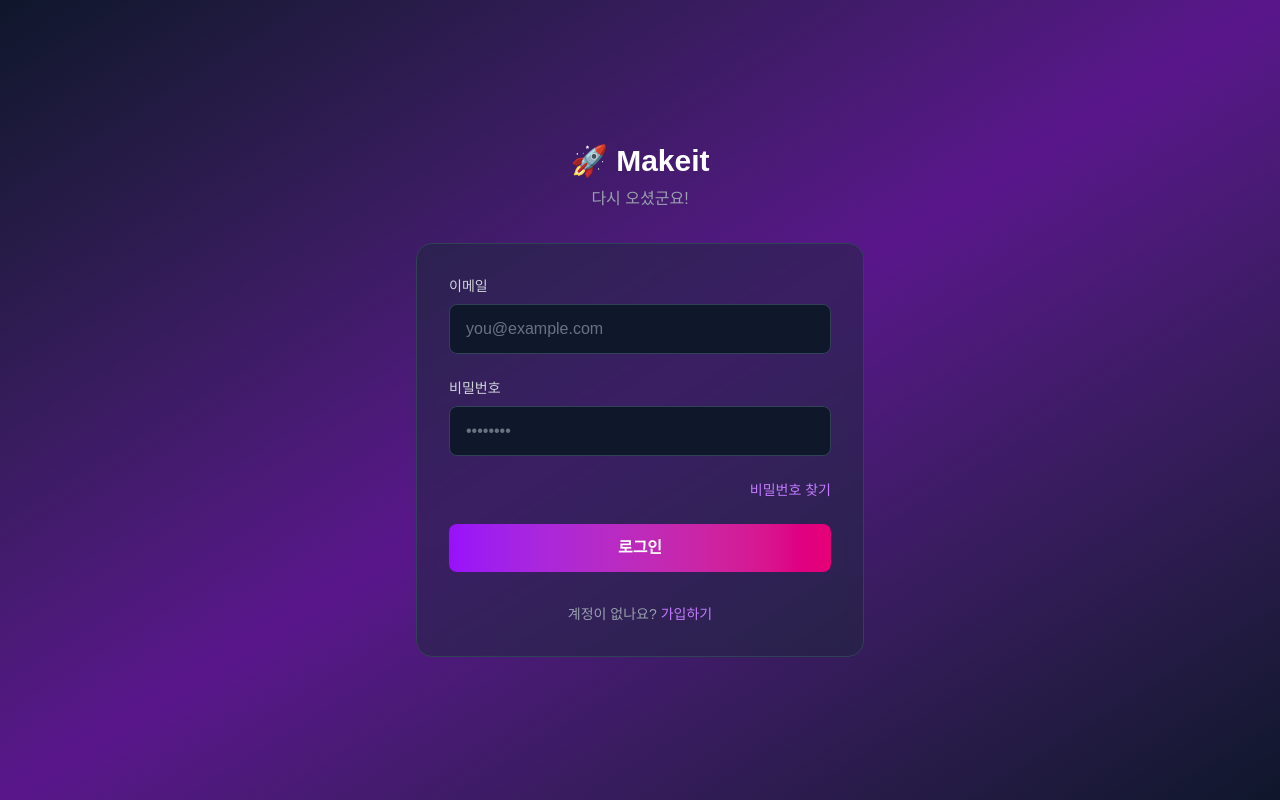
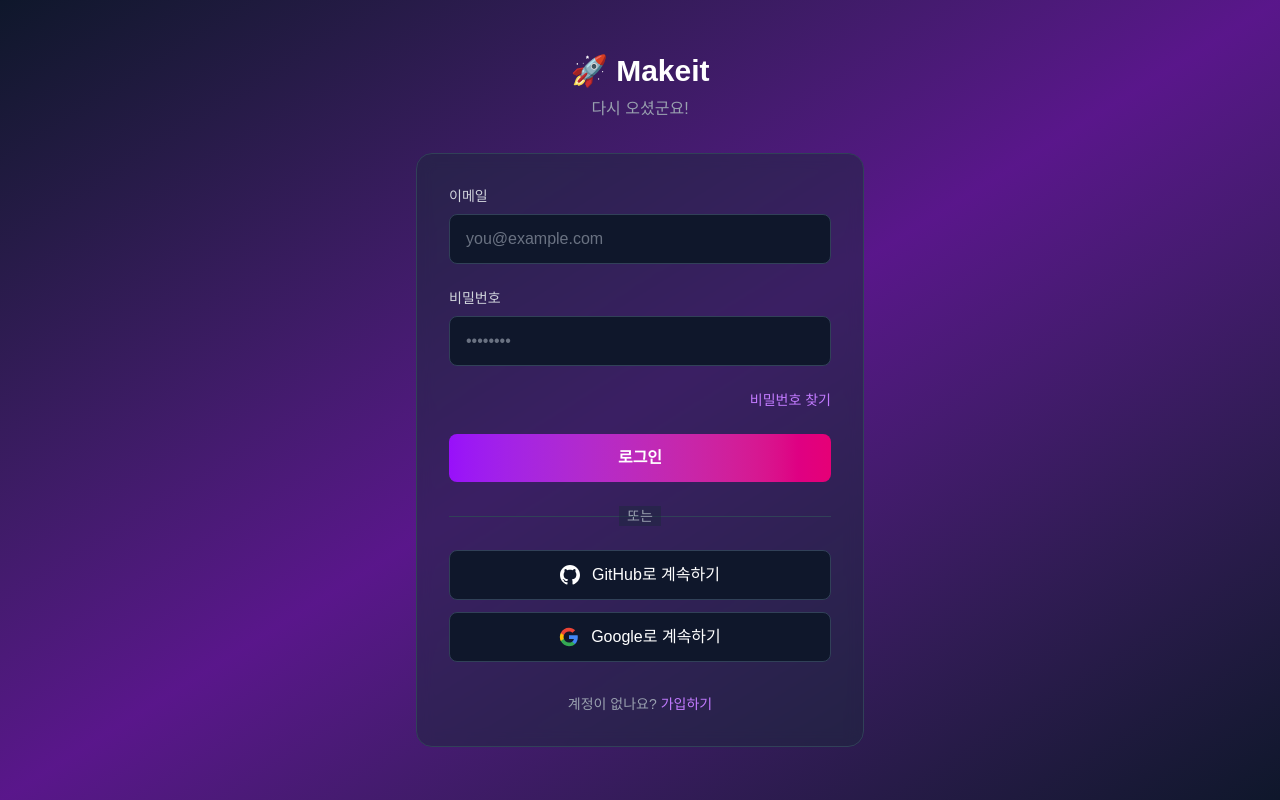
Before and after one commit to iskim1407-claw/makeit, a Next.js app: page /login in a window 1280 px wide. Built offline with nearby package versions, Linux system fonts and the light colour scheme.

Commit message:
Revert "fix: Remove OAuth buttons (email login only for now)"
This reverts commit b5dabc8c6c073a3e938fc1903c5ca9aab1439bfb.

```diff
--- a/src/app/login/page.tsx
+++ b/src/app/login/page.tsx
@@ -31,6 +31,21 @@
     }
 
     router.push('/dashboard')
+  }
+
+  const handleOAuth = async (provider: 'github' | 'google') => {
+    const supabase = createClient()
+
+    const { error } = await supabase.auth.signInWithOAuth({
+      provider,
+      options: {
+        redirectTo: `${window.location.origin}/auth/callback`,
+      },
+    })
+
+    if (error) {
+      setError(error.message)
+    }
   }
 
   return (
@@ -92,7 +107,40 @@
             </button>
           </form>
 
-          {/* OAuth 로그인은 추후 지원 예정 */}
+          <div className="mt-6">
+            <div className="relative">
+              <div className="absolute inset-0 flex items-center">
+                <div className="w-full border-t border-slate-700"></div>
+              </div>
+              <div className="relative flex justify-center text-sm">
+                <span className="px-2 bg-slate-800/50 text-gray-400">또는</span>
+              </div>
+            </div>
+
+            <div className="mt-6 space-y-3">
+              <button
+                onClick={() => handleOAuth('github')}
+                className="w-full flex items-center justify-center gap-3 px-4 py-3 bg-slate-900 border border-slate-700 rounded-lg text-white hover:bg-slate-800 transition"
+              >
+                <svg className="w-5 h-5" viewBox="0 0 24 24" fill="currentColor">
+                  <path d="M12 0c-6.626 0-12 5.373-12 12 0 5.302 3.438 9.8 8.207 11.387.599.111.793-.261.793-.577v-2.234c-3.338.726-4.033-1.416-4.033-1.416-.546-1.387-1.333-1.756-1.333-1.756-1.089-.745.083-.729.083-.729 1.205.084 1.839 1.237 1.839 1.237 1.07 1.834 2.807 1.304 3.492.997.107-.775.418-1.305.762-1.604-2.665-.305-5.467-1.334-5.467-5.931 0-1.311.469-2.381 1.236-3.221-.124-.303-.535-1.524.117-3.176 0 0 1.008-.322 3.301 1.23.957-.266 1.983-.399 3.003-.404 1.02.005 2.047.138 3.006.404 2.291-1.552 3.297-1.23 3.297-1.23.653 1.653.242 2.874.118 3.176.77.84 1.235 1.911 1.235 3.221 0 4.609-2.807 5.624-5.479 5.921.43.372.823 1.102.823 2.222v3.293c0 .319.192.694.801.576 4.765-1.589 8.199-6.086 8.199-11.386 0-6.627-5.373-12-12-12z"/>
+                </svg>
+                GitHub로 계속하기
+              </button>
+              <button
+                onClick={() => handleOAuth('google')}
+                className="w-full flex items-center justify-center gap-3 px-4 py-3 bg-slate-900 border border-slate-700 rounded-lg text-white hover:bg-slate-800 transition"
+              >
+                <svg className="w-5 h-5" viewBox="0 0 24 24">
+                  <path d="M22.56 12.25c0-.78-.07-1.53-.2-2.25H12v4.26h5.92c-.26 1.37-1.04 2.53-2.21 3.31v2.77h3.57c2.08-1.92 3.28-4.74 3.28-8.09z" fill="#4285F4"/>
+                  <path d="M12 23c2.97 0 5.46-.98 7.28-2.66l-3.57-2.77c-.98.66-2.23 1.06-3.71 1.06-2.86 0-5.29-1.93-6.16-4.53H2.18v2.84C3.99 20.53 7.7 23 12 23z" fill="#34A853"/>
+                  <path d="M5.84 14.09c-.22-.66-.35-1.36-.35-2.09s.13-1.43.35-2.09V7.07H2.18C1.43 8.55 1 10.22 1 12s.43 3.45 1.18 4.93l2.85-2.22.81-.62z" fill="#FBBC05"/>
+                  <path d="M12 5.38c1.62 0 3.06.56 4.21 1.64l3.15-3.15C17.45 2.09 14.97 1 12 1 7.7 1 3.99 3.47 2.18 7.07l3.66 2.84c.87-2.6 3.3-4.53 6.16-4.53z" fill="#EA4335"/>
+                </svg>
+                Google로 계속하기
+              </button>
+            </div>
+          </div>
 
           <p className="mt-8 text-center text-gray-400 text-sm">
             계정이 없나요?{' '}
--- a/src/app/signup/page.tsx
+++ b/src/app/signup/page.tsx
@@ -46,6 +46,21 @@
     }
 
     router.push('/dashboard')
+  }
+
+  const handleOAuth = async (provider: 'github' | 'google') => {
+    const supabase = createClient()
+
+    const { error } = await supabase.auth.signInWithOAuth({
+      provider,
+      options: {
+        redirectTo: `${window.location.origin}/auth/callback`,
+      },
+    })
+
+    if (error) {
+      setError(error.message)
+    }
   }
 
   return (
@@ -102,7 +117,40 @@
             </button>
           </form>
 
-          {/* OAuth 로그인은 추후 지원 예정 */}
+          <div className="mt-6">
+            <div className="relative">
+              <div className="absolute inset-0 flex items-center">
+                <div className="w-full border-t border-slate-700"></div>
+              </div>
+              <div className="relative flex justify-center text-sm">
+                <span className="px-2 bg-slate-800/50 text-gray-400">또는</span>
+              </div>
+            </div>
+
+            <div className="mt-6 space-y-3">
+              <button
+                onClick={() => handleOAuth('github')}
+                className="w-full flex items-center justify-center gap-3 px-4 py-3 bg-slate-900 border border-slate-700 rounded-lg text-white hover:bg-slate-800 transition"
+              >
+                <svg className="w-5 h-5" viewBox="0 0 24 24" fill="currentColor">
+                  <path d="M12 0c-6.626 0-12 5.373-12 12 0 5.302 3.438 9.8 8.207 11.387.599.111.793-.261.793-.577v-2.234c-3.338.726-4.033-1.416-4.033-1.416-.546-1.387-1.333-1.756-1.333-1.756-1.089-.745.083-.729.083-.729 1.205.084 1.839 1.237 1.839 1.237 1.07 1.834 2.807 1.304 3.492.997.107-.775.418-1.305.762-1.604-2.665-.305-5.467-1.334-5.467-5.931 0-1.311.469-2.381 1.236-3.221-.124-.303-.535-1.524.117-3.176 0 0 1.008-.322 3.301 1.23.957-.266 1.983-.399 3.003-.404 1.02.005 2.047.138 3.006.404 2.291-1.552 3.297-1.23 3.297-1.23.653 1.653.242 2.874.118 3.176.77.84 1.235 1.911 1.235 3.221 0 4.609-2.807 5.624-5.479 5.921.43.372.823 1.102.823 2.222v3.293c0 .319.192.694.801.576 4.765-1.589 8.199-6.086 8.199-11.386 0-6.627-5.373-12-12-12z"/>
+                </svg>
+                GitHub로 계속하기
+              </button>
+              <button
+                onClick={() => handleOAuth('google')}
+                className="w-full flex items-center justify-center gap-3 px-4 py-3 bg-slate-900 border border-slate-700 rounded-lg text-white hover:bg-slate-800 transition"
+              >
+                <svg className="w-5 h-5" viewBox="0 0 24 24">
+                  <path d="M22.56 12.25c0-.78-.07-1.53-.2-2.25H12v4.26h5.92c-.26 1.37-1.04 2.53-2.21 3.31v2.77h3.57c2.08-1.92 3.28-4.74 3.28-8.09z" fill="#4285F4"/>
+                  <path d="M12 23c2.97 0 5.46-.98 7.28-2.66l-3.57-2.77c-.98.66-2.23 1.06-3.71 1.06-2.86 0-5.29-1.93-6.16-4.53H2.18v2.84C3.99 20.53 7.7 23 12 23z" fill="#34A853"/>
+                  <path d="M5.84 14.09c-.22-.66-.35-1.36-.35-2.09s.13-1.43.35-2.09V7.07H2.18C1.43 8.55 1 10.22 1 12s.43 3.45 1.18 4.93l2.85-2.22.81-.62z" fill="#FBBC05"/>
+                  <path d="M12 5.38c1.62 0 3.06.56 4.21 1.64l3.15-3.15C17.45 2.09 14.97 1 12 1 7.7 1 3.99 3.47 2.18 7.07l3.66 2.84c.87-2.6 3.3-4.53 6.16-4.53z" fill="#EA4335"/>
+                </svg>
+                Google로 계속하기
+              </button>
+            </div>
+          </div>
 
           <p className="mt-8 text-center text-gray-400 text-sm">
             이미 계정이 있나요?{' '}
```
